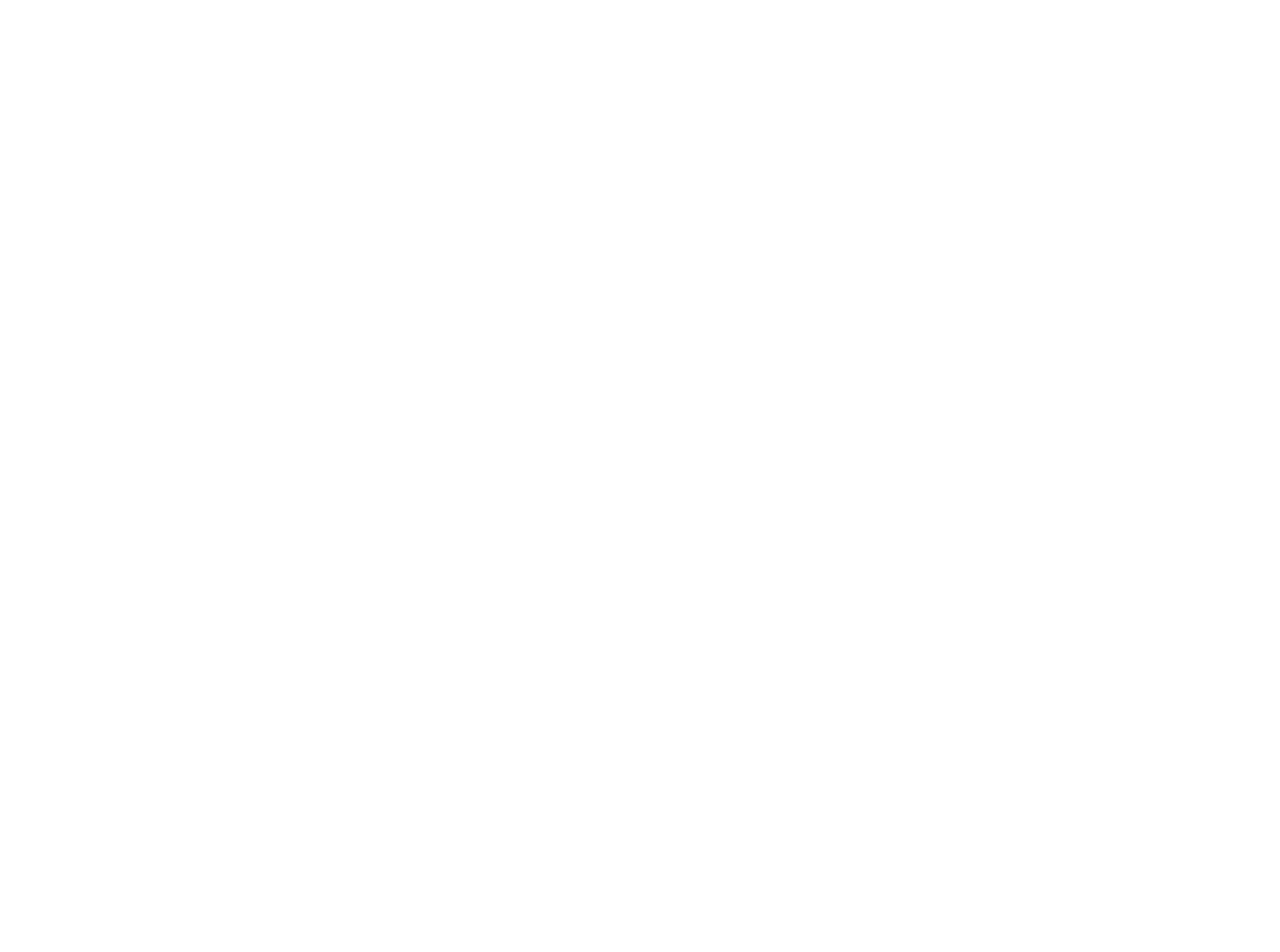
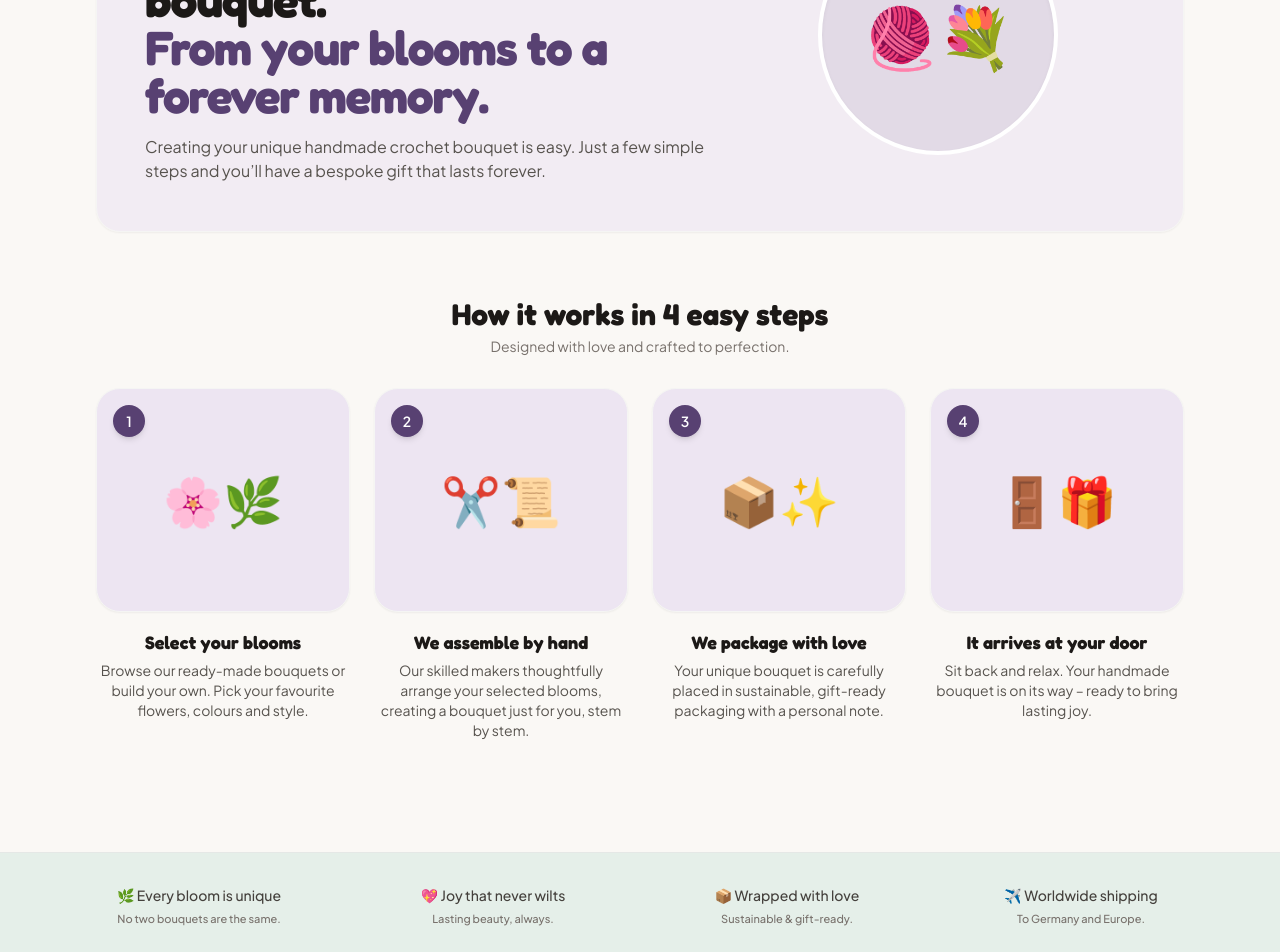
Before and after one commit to Yasaman-Behnam-Malekzadeh/flower-shop, a React (Create React App) app in the folder frontend/: page /HowItWorks in a window 1280 px wide. Before the commit this address had no page. Shown: the part 300-1252 px from the top of the page. Before the commit the page ends 800 px from the top, so only its background shows below. Built offline with nearby package versions, Linux system fonts and the light colour scheme.

Commit message:
feat: implement modular HowItWorks page with mapped data structure(without images)

```diff
--- a/frontend/src/App.js
+++ b/frontend/src/App.js
@@ -5,6 +5,7 @@
 import LandingPage from "./Pages/LandingPage";
 import ShopPage from "./Pages/ShopPage";
 import BuildPage from "./Pages/BuildPage";
+import HowItWorks from "./Pages/HowItWorksPage";
 
 export default function App() {
   return (
@@ -15,6 +16,7 @@
           <Route path="/" element={<LandingPage />} />
           <Route path="/shop" element={<ShopPage />} />
           <Route path="/build" element={<BuildPage />} />
+          <Route path="HowItWorks" element={<HowItWorks />} />
         </Route>
       </Routes>
     </BrowserRouter>
--- /dev/null
+++ b/frontend/src/Components/HowItWorks/HowItWorksStep.js
@@ -0,0 +1,31 @@
+import React from "react";
+
+export default function HowItWorksStep({ stepNumber, title, description, illustration }) {
+  return (
+    <div className="flex flex-col items-center text-center space-y-4 max-w-xs mx-auto">
+      {/* Illustration Card */}
+      <div className="relative w-full h-56 bg-[#EDE5F2] rounded-3xl flex items-center justify-center p-4 shadow-sm border border-stone-100 overflow-hidden">
+        {/* Step Number Badge */}
+        <div className="absolute top-4 left-4 w-8 h-8 rounded-full bg-[#584172] text-white flex items-center justify-center font-bold text-sm shadow-md">
+          {stepNumber}
+        </div>
+        {/* Step Illustration / Content */}
+        <div className="w-full h-full flex items-center justify-center">
+          <span className="text-5xl">{illustration}</span>
+        </div>
+      </div>
+
+      {/* Step Text Info */}
+      <div className="space-y-1">
+        <h3 className="font-heading text-lg font-bold text-stone-900">
+          {title}
+        </h3>
+        <p className="text-stone-600 text-xs sm:text-sm leading-relaxed">
+          {description}
+        </p>
+      </div>
+    </div>
+  );
+}
+
+export { HowItWorksStep };
--- a/frontend/src/Components/Layout/Navbar.js
+++ b/frontend/src/Components/Layout/Navbar.js
@@ -39,7 +39,7 @@
           <Link to="build" className="hover:text-black transition-colors">
             Build a bouquet
           </Link>
-          <Link to="how" className="hover:text-black transition-colors">
+          <Link to="HowItWorks" className="hover:text-black transition-colors">
             How it works
           </Link>
         </div>
--- /dev/null
+++ b/frontend/src/Pages/HowItWorksPage.js
@@ -0,0 +1,132 @@
+import React from "react";
+import HowItWorksStep from "../Components/HowItWorks/HowItWorksStep";
+
+// 1. Define step data in a clean array
+const STEPS = [
+  {
+    stepNumber: "1",
+    title: "Select your blooms",
+    description:
+      "Browse our ready-made bouquets or build your own. Pick your favourite flowers, colours and style.",
+    illustration: "🌸🌿",
+  },
+  {
+    stepNumber: "2",
+    title: "We assemble by hand",
+    description:
+      "Our skilled makers thoughtfully arrange your selected blooms, creating a bouquet just for you, stem by stem.",
+    illustration: "✂️📜",
+  },
+  {
+    stepNumber: "3",
+    title: "We package with love",
+    description:
+      "Your unique bouquet is carefully placed in sustainable, gift-ready packaging with a personal note.",
+    illustration: "📦✨",
+  },
+  {
+    stepNumber: "4",
+    title: "It arrives at your door",
+    description:
+      "Sit back and relax. Your handmade bouquet is on its way – ready to bring lasting joy.",
+    illustration: "🚪🎁",
+  },
+];
+
+// 2. Define bottom feature highlights data in an array
+const FEATURES = [
+  {
+    icon: "🌿",
+    title: "Every bloom is unique",
+    subtitle: "No two bouquets are the same.",
+  },
+  {
+    icon: "💖",
+    title: "Joy that never wilts",
+    subtitle: "Lasting beauty, always.",
+  },
+  {
+    icon: "📦",
+    title: "Wrapped with love",
+    subtitle: "Sustainable & gift-ready.",
+  },
+  {
+    icon: "✈️",
+    title: "Worldwide shipping",
+    subtitle: "To Germany and Europe.",
+  },
+];
+
+export default function HowItWorks() {
+  return (
+    <div className="w-full bg-[#FAF8F5] min-h-screen font-sans text-stone-800 flex flex-col justify-between">
+      <div className="max-w-6xl mx-auto px-4 sm:px-8 py-12 space-y-16">
+        {/* Hero Section */}
+        <div className="grid grid-cols-1 lg:grid-cols-12 gap-8 items-center bg-[#EDE5F2]/60 rounded-3xl p-8 sm:p-12 border border-stone-100 shadow-sm">
+          <div className="lg:col-span-7 space-y-4">
+            <span className="text-xs font-bold uppercase tracking-wider text-[#584172]">
+              Simple steps. Lasting joy.
+            </span>
+            <h1 className="font-heading text-3xl sm:text-5xl font-extrabold text-stone-900 tracking-tight leading-tight">
+              Create your dream bouquet. <br />
+              <span className="text-[#584172]">
+                From your blooms to a forever memory.
+              </span>
+            </h1>
+            <p className="text-stone-600 text-sm sm:text-base max-w-xl">
+              Creating your unique handmade crochet bouquet is easy. Just a few
+              simple steps and you’ll have a bespoke gift that lasts forever.
+            </p>
+          </div>
+          <div className="lg:col-span-5 flex justify-center">
+            <div className="w-48 h-48 sm:w-60 sm:h-60 rounded-full bg-[#584172]/10 flex items-center justify-center border-4 border-white shadow-inner">
+              <span className="text-6xl">🧶💐</span>
+            </div>
+          </div>
+        </div>
+
+        {/* Four Steps Section - Mapped cleanly */}
+        <div className="space-y-8">
+          <div className="text-center max-w-lg mx-auto">
+            <h2 className="font-heading text-2xl sm:text-3xl font-bold text-stone-900">
+              How it works in 4 easy steps
+            </h2>
+            <p className="text-stone-500 text-xs sm:text-sm mt-1">
+              Designed with love and crafted to perfection.
+            </p>
+          </div>
+
+          <div className="grid grid-cols-1 sm:grid-cols-2 lg:grid-cols-4 gap-6 items-start">
+            {STEPS.map((step) => (
+              <HowItWorksStep
+                key={step.stepNumber}
+                stepNumber={step.stepNumber}
+                title={step.title}
+                description={step.description}
+                illustration={step.illustration}
+              />
+            ))}
+          </div>
+        </div>
+      </div>
+
+      {/* Light Green Feature Banner - Mapped cleanly */}
+      <div className="w-full bg-[#E5EFE9] border-t border-stone-200/60 py-8 px-4 sm:px-8 mt-16">
+        <div className="max-w-6xl mx-auto grid grid-cols-2 md:grid-cols-4 gap-6 text-center text-stone-700 text-xs sm:text-sm font-medium">
+          {FEATURES.map((feature, index) => (
+            <div key={index} className="flex flex-col items-center space-y-1">
+              <span>
+                {feature.icon} {feature.title}
+              </span>
+              <span className="text-[11px] text-stone-500">
+                {feature.subtitle}
+              </span>
+            </div>
+          ))}
+        </div>
+      </div>
+    </div>
+  );
+}
+
+export { HowItWorks };
```
Also changed, not shown: 11 other files (tests, documents, lock files or other folders).
